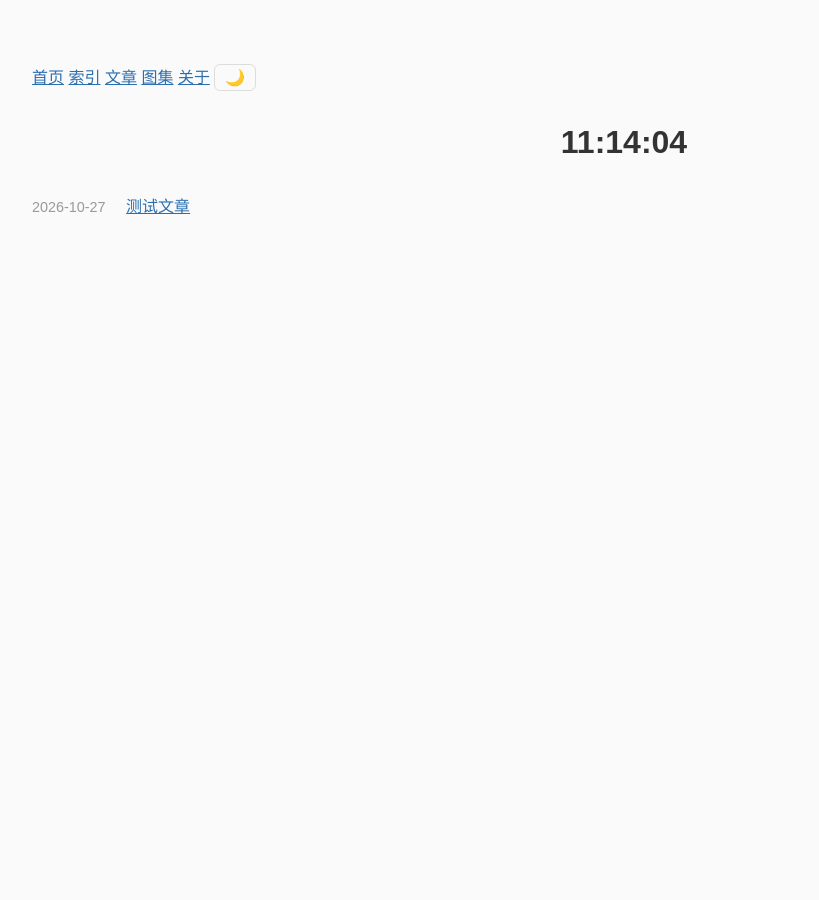
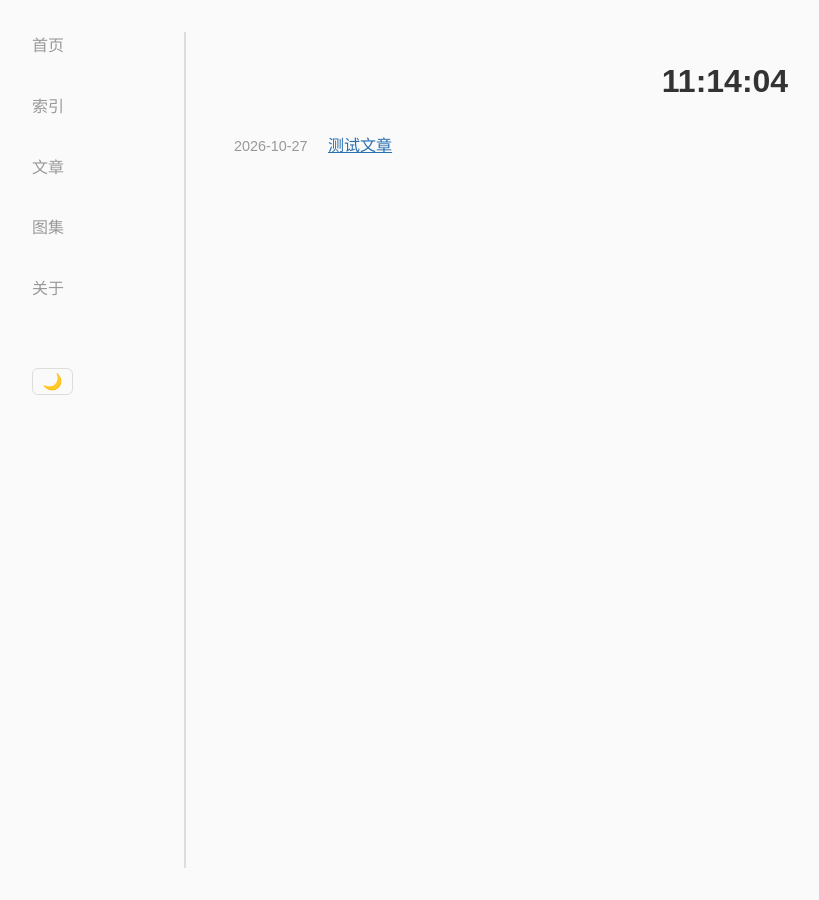
Before and after one commit to dtrmdrk/dtrmdrk.github.io, a Jekyll site: the page built from index.html, in a window 1280 px wide and 900 px high. Shown: the whole window, without its empty margins (16-835 px from the left). Built offline with Jekyll 4.4.1, drawn with Linux system fonts in a browser that asks for light colours.

Commit message:
Update default.html

```diff
--- a/_layouts/default.html
+++ b/_layouts/default.html
@@ -9,8 +9,7 @@
   <link rel="stylesheet" href="{{ '/style.css' | relative_url }}">
 </head>
 <body{% if page.reader %} class="reader-mode"{% endif %}>
-  <main class="container">
-    <nav>
+  <nav class="sidebar">
     <a href="{{ '/' | relative_url }}">首页</a>
     <a href="{{ '/archive/' | relative_url }}">索引</a>
     <a href="{{ '/article/' | relative_url }}">文章</a>
@@ -18,6 +17,8 @@
     <a href="{{ '/about/' | relative_url }}">关于</a>
     <button id="theme-toggle">🌙</button>
   </nav>
+
+  <main class="container">
     {{ content }}
   </main>
 
```
Also changed, not shown: other parts of _layouts/default.html (+0 -3 lines). Lines whose indentation alone changed are shown as unchanged.
